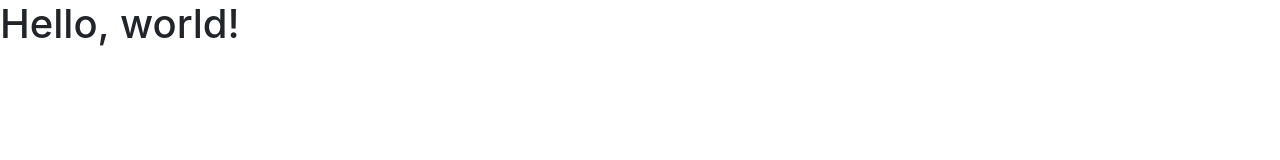
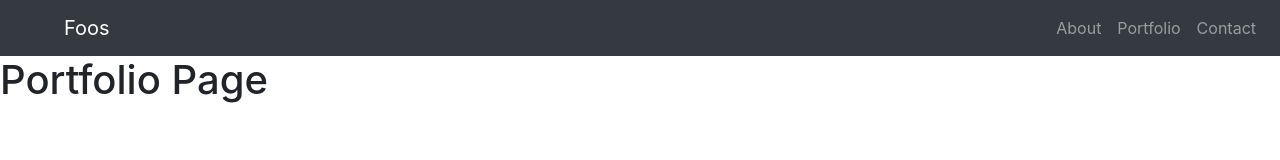
Before and after one commit to foosmahamud/Unit-02-Responsive-Portfolio, a plain HTML site: page portfolio.html in a window 1280 px wide. Drawn offline with nearby package versions, Linux system fonts and the light colour scheme.

Commit message:
added the nav bar the all three pages

```diff
--- a/portfolio.html
+++ b/portfolio.html
@@ -7,12 +7,33 @@
 
     <!-- Bootstrap CSS -->
     <link rel="stylesheet" href="https://stackpath.bootstrapcdn.com/bootstrap/4.5.0/css/bootstrap.min.css" integrity="sha384-9aIt2nRpC12Uk9gS9baDl411NQApFmC26EwAOH8WgZl5MYYxFfc+NcPb1dKGj7Sk" crossorigin="anonymous">
+    <!-- My CSS -->
+    <link rel="stylesheet" href="style.css">
 
-    <title>Hello, world!</title>
+    <title> Portfolio!</title>
   </head>
   <body>
-    <h1>Hello, world!</h1>
+    <nav class="navbar navbar-expand-lg navbar-dark bg-dark">
+        <a class="navbar-brand pl-5" href="./index.html">Foos</a>
+        <button class="navbar-toggler" type="button" data-toggle="collapse" data-target="#navbarNav" aria-controls="navbarNav" aria-expanded="false" aria-label="Toggle navigation">
+          <span class="navbar-toggler-icon"></span>
+        </button>
+        <div class="collapse navbar-collapse" id="navbarNav">
+          <ul class="navbar-nav ml-auto">
+            <li class="nav-item">
+              <a class="nav-link" href="./index.html">About</a>
+            </li>
+            <li class="nav-item">
+              <a class="nav-link" href="./portfolio.html">Portfolio</a>
+            </li>
+            <li class="nav-item">
+              <a class="nav-link" href="./contact.html">Contact</a>
+            </li>
+          </ul>
+        </div>
+      </nav>
 
+      <h1>Portfolio Page</h1>
     <!-- Optional JavaScript -->
     <!-- jQuery first, then Popper.js, then Bootstrap JS -->
     <script src="https://code.jquery.com/jquery-3.5.1.slim.min.js" integrity="sha384-DfXdz2htPH0lsSSs5nCTpuj/zy4C+OGpamoFVy38MVBnE+IbbVYUew+OrCXaRkfj" crossorigin="anonymous"></script>
```
Also changed, not shown: contact.html (+24 -2 lines), index.html (+51 -10 lines), style.css (added).
